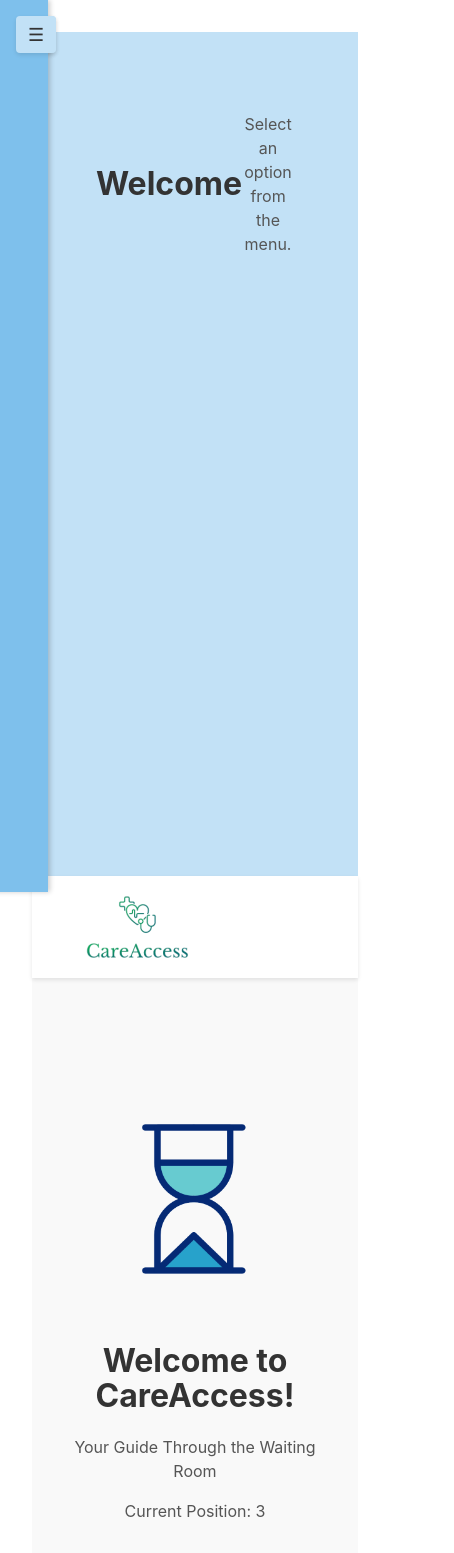
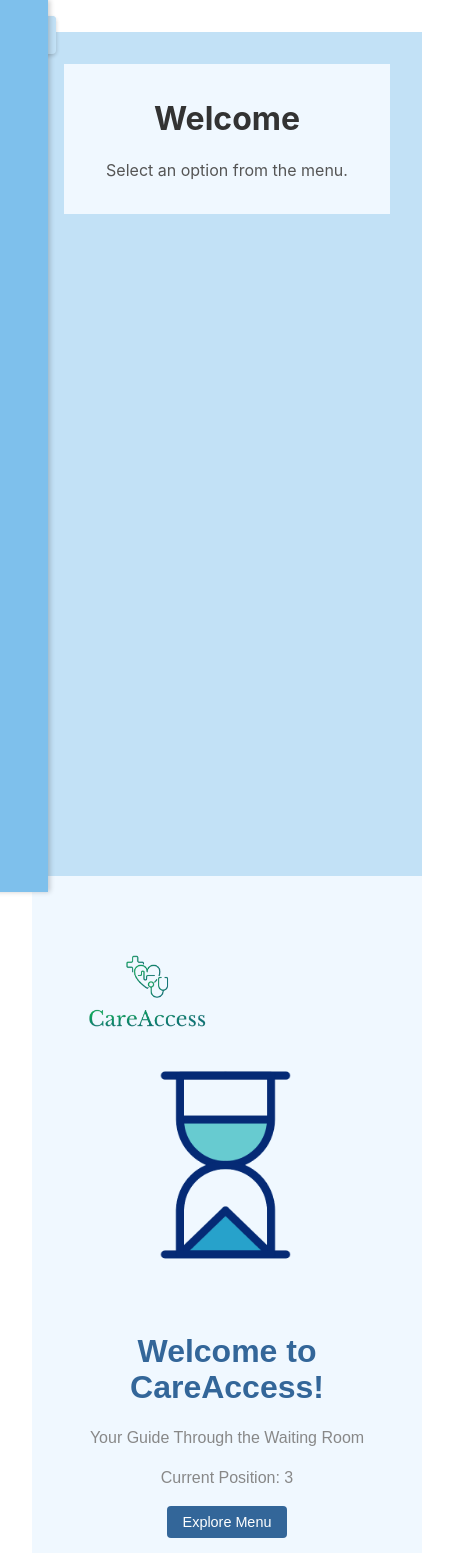
Before and after one commit to Zineb2a/Care-Coders, a React (Vite) app in the folder src/frontend/: page / in a window 390 px wide. Shown: the top 1553 px of the page, 454 px wide, since content can reach past the window. Built offline with nearby package versions, Linux system fonts and the light colour scheme.

Commit message:
responsiveness pushed

```diff
--- a/src/frontend/src/assets/EmergencyLandingPage.css
+++ b/src/frontend/src/assets/EmergencyLandingPage.css
@@ -1,127 +1,129 @@
-/* General Layout */
+/* Ensure the page occupies the entire viewport */
 .app-container {
     display: flex;
     flex-direction: column;
-    height: 100vh;
-    background-color: #f9f9f9;
+    min-height: 100vh;
+    width: 100vw;
+    font-family: Arial, sans-serif;
+    background-color: #f5f5f5;
+    overflow-x: hidden;
   }
 
-  /* Header */
+  /* Header styling */
   .header {
+    height: 100px;
     display: flex;
+    align-items: center;
     justify-content: space-between;
-    align-items: center;
     padding: 1rem;
-    background-color: #fff;
-    box-shadow: 0 2px 4px rgba(0, 0, 0, 0.1);
-    height: 70px;
-}
+    background-color: #f0f8ff;
+    color: white;
+    box-shadow: 0 2px 5px rgba(0, 0, 0, 0.1);
+  }
 
   .logo {
-    height: 130px;
+    height: 150px;
+    width: auto;
   }
 
-  .menu-button {
-
-    font-size: 24px;
-    background: none;
-    border: none;
-    cursor: pointer;
-  }
-
-  /* Sidebar */
-  /* .sidebar {
+  /* Sidebar styling */
+  .sidebar {
     position: fixed;
     top: 0;
     left: -16rem;
     height: 100%;
     width: 16rem;
     background-color: #7ec0ec;
-    transition: left 0.3s ease;
-    padding: 1rem;
     box-shadow: 2px 0 5px rgba(0, 0, 0, 0.2);
-  }
-   */
-  .sidebar.visible {
-    left: 0;
-  }
-
-  .menu {
     display: flex;
     flex-direction: column;
-    gap: 1rem;
-  }
-
-  .menu-item {
-    font-size: 18px;
-    color: #fff;
-    text-decoration: none;
-  }
-
-  .menu-item:hover {
-    text-decoration: underline;
-  }
-
-  /* Main Content */
-  .content {
-    flex: 1;
-    display: flex;
-    justify-content: center;
-    align-items: center;
-    text-align: center;
-    padding: 2rem;
-  }
-
-  .welcome-container {
-    max-width: 600px;
-  }
-
-  .illustration img {
-
-    max-width: 100%;
-    height: 200px;
-    margin-bottom: 1rem;
-  }
-
-  h1 {
-    font-size: 2rem;
-    color: #003366; /* Deep Navy Blue */
-    font-weight: bold;
-    text-align: center;
-  }
-
-  /* Subheading and Paragraph Styles */
-  p {
-    font-size: 1rem;
-    color: #555555; /* Dark Gray */
-    text-align: center;
-  }
-
-  .event-info-button {
-    margin-top: 1rem;
-    padding: 0.75rem 1.5rem;
-    font-size: 16px;
-    background-color: #5aa3d4  ;
-    border: none;
-    border-radius: 4px;
-    cursor: pointer;
-    color: #fff;
-  }
-
-  .event-info-button:hover {
-    background-color: #7ec0ec;
+    padding: 1rem;
+    transition: left 0.3s ease;
+    z-index: 1000;
   }
 
   .sidebar.visible {
     left: 0;
   }
 
+  .menu-item {
+    font-size: 1.125rem;
+    color: white;
+    text-decoration: none;
+    margin: 0.5rem 0;
+    transition: color 0.3s;
+  }
+
+  .menu-item:hover {
+    color: #dfeffb;
+  }
+
   .close-button {
-    font-size: 18px;
+    align-self: flex-end;
     background: none;
     border: none;
     color: white;
+    font-size: 1.5rem;
     cursor: pointer;
-    margin-bottom: 1rem;
-    align-self: flex-start;
   }
+
+  /* Main content area */
+  .content {
+    flex: 1;
+    padding: 2rem;
+    text-align: center;
+    background-color: #f0f8ff;
+  }
+
+  .illustration img {
+    max-width: 100%;
+    height: 250px;
+    margin: 1rem 0;
+  }
+
+  .event-info-button {
+    padding: 0.75rem 1.5rem;
+    font-size: 1rem;
+    color: white;
+    background-color: #336699;
+    border: none;
+    border-radius: 0.25rem;
+    cursor: pointer;
+    transition: background-color 0.3s;
+  }
+
+  .event-info-button:hover {
+    background-color: #274b6d;
+  }
+
+  /* Responsive styles */
+  @media (max-width: 768px) {
+    .sidebar {
+      width: 12rem;
+    }
+
+    .menu-button {
+      font-size: 16px;
+      padding: 6px 10px;
+    }
+
+    .event-info-button {
+      font-size: 0.9rem;
+      padding: 0.5rem 1rem;
+    }
+  }
+
+  @media (max-width: 480px) {
+    .header {
+      flex-direction: column;
+      align-items: flex-start;
+    }
+
+    .content {
+      padding: 1rem;
+    }
+
+    .menu-item {
+      font-size: 1rem;
+    }
+  }
--- a/src/frontend/src/assets/EmergencyLandingPage.jsx
+++ b/src/frontend/src/assets/EmergencyLandingPage.jsx
@@ -26,9 +26,16 @@
           <div className="illustration">
             <img src={hourglass} alt="hourglass" />
           </div>
-          <h1>Welcome to CareAccess!</h1>
-          <p>Your Guide Through the Waiting Room</p>
-          <p>Current Position: 3</p> {/* to change with up-to-date data */}
+          <h1 style={{ color: "#336699", fontSize: "2rem", fontWeight: "bold" }}>
+  Welcome to CareAccess!
+</h1>
+
+<p style={{ color: "#888888", fontSize: "1rem", textAlign: "center" }}>
+  Your Guide Through the Waiting Room
+</p>
+<p style={{ color: "#888888", fontSize: "1rem", textAlign: "center" }}>
+  Current Position: 3
+</p>
           <button onClick={toggleSidebar} className="event-info-button">
             Explore Menu
           </button>
```
